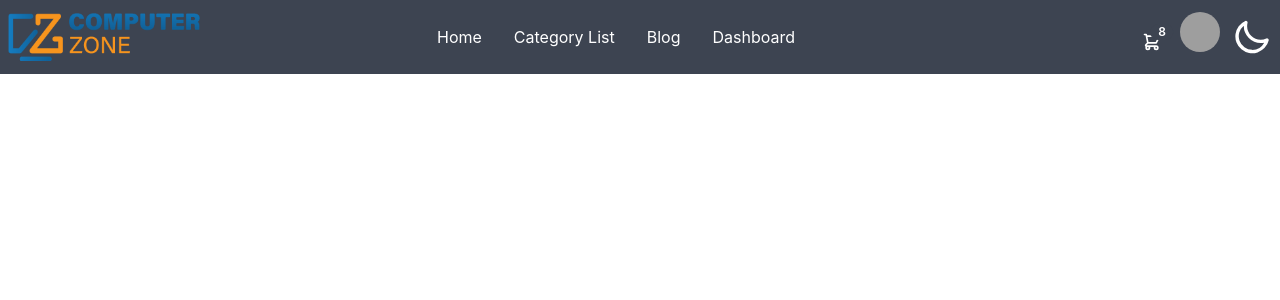
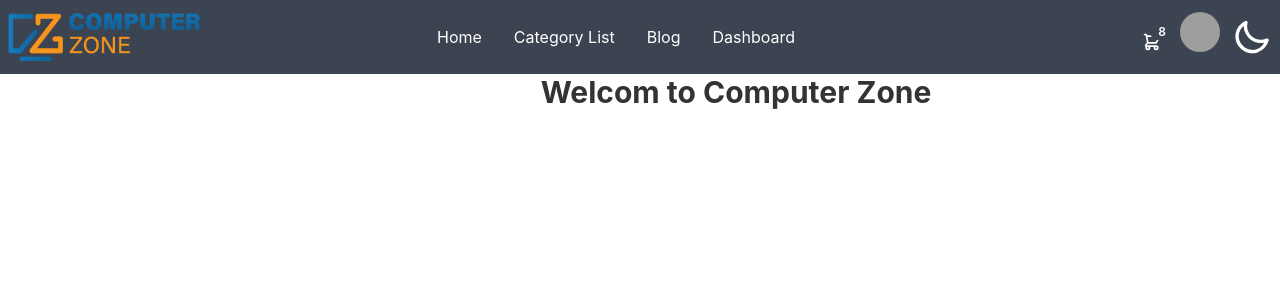
Before and after one commit to Mostafizur-Pro/Computer-Zone, a React (Create React App) app: page /dashboard in a window 1280 px wide. Shown: the top 300 px of the page. Built offline with nearby package versions, Linux system fonts and the light colour scheme; no server answers; sample sign-in values are in the browser's storage; grey boxes are pictures that could not be loaded.

Commit message:
chacking

```diff
--- a/src/Layout/Dashboard.js
+++ b/src/Layout/Dashboard.js
@@ -21,6 +21,9 @@ const Dashboard = () => {
           className="drawer-toggle"
         />
         <div className="drawer-content">
+          <h3 className="text-center text-3xl font-bold">
+            Welcom to Computer Zone
+          </h3>
           <Outlet></Outlet>
         </div>
         <div className="drawer-side">
--- a/src/Pages/Blog/Blog.js
+++ b/src/Pages/Blog/Blog.js
@@ -1,6 +1,8 @@
 import React from "react";
+import useTitle from "../../hooks/useTitle";
 
 const Blog = () => {
+  useTitle("Blog");
   return (
     <div>
       <div className=" w-5/6 mx-auto my-10 shadow-xl">
--- a/src/Pages/Products/ProductDetails.js
+++ b/src/Pages/Products/ProductDetails.js
@@ -2,9 +2,13 @@ import React, { useContext } from "react";
 import toast from "react-hot-toast";
 import { useLoaderData, useNavigate } from "react-router-dom";
 import { AuthContext } from "../../contexts/AuthProvider";
+import useBuyer from "../../hooks/useBuyer";
+import useTitle from "../../hooks/useTitle";
 
 const ProductDetails = () => {
+  useTitle("ProductDetails");
   const { user } = useContext(AuthContext);
+  const [isBuyer] = useBuyer(user?.email);
   const navigate = useNavigate();
 
   console.log("user name", user);
@@ -56,6 +60,7 @@ const ProductDetails = () => {
         <div className="card-body">
           <h2 className="card-title">{title}</h2>
           <p>{product_details}</p>
+          {isBuyer && (
             <div className="card-actions justify-end">
               <button
                 onClick={() => handleOrder(productDetails)}
@@ -64,6 +69,7 @@ const ProductDetails = () => {
                 Order Now
               </button>
             </div>
+          )}
         </div>
       </div>
       <div className="overflow-x-auto my-10">
@@ -117,11 +123,13 @@ const ProductDetails = () => {
             </tr>
           </tbody>
         </table>
+        {isBuyer && (
           <div className="card-actions justify-center">
             <button onClick={handleOrder} className="btn btn-primary">
               Order Now
             </button>
           </div>
+        )}
       </div>
     </div>
   );
```
Also changed, not shown: 1 other file (tests, documents, lock files or other folders). Lines whose indentation alone changed are shown as unchanged.
